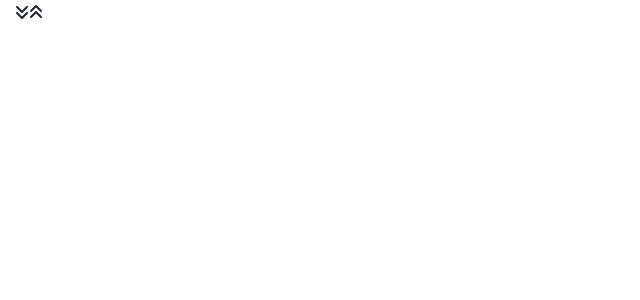
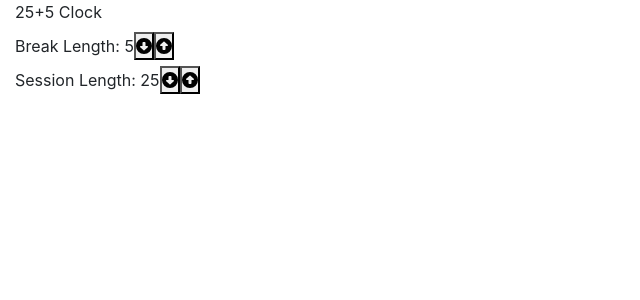
Before and after one commit to ingGGRM/freeCodeCamp-Certifications, a React (Vite) app in the folder frontEnd-development-libraries/25-5-clock/: page / in a window 1280 px wide. Shown: the top 300 px of the page, without its empty margins (0-640 px from the left). Built offline with nearby package versions, Linux system fonts and the light colour scheme.

Commit message:
Certification3: 25 + 5 Clock  - Started creation of page elements. Added Button elements with FontAweson icons inside. Fixed click on buttons events pointed to Fas element instead of button. Added pointerEvents=none to Fas elements

```diff
--- a/frontEnd-development-libraries/25-5-clock/src/main.jsx
+++ b/frontEnd-development-libraries/25-5-clock/src/main.jsx
@@ -3,25 +3,53 @@ import ReactDOM from "react-dom/client";
 import "./index.css";
 
 /**********************************************************************************************/
-import { FontAwesomeIcon } from '@fortawesome/react-fontawesome'
-import { faAngleDoubleDown } from '@fortawesome/free-solid-svg-icons'
-import { faAngleDoubleUp } from '@fortawesome/free-solid-svg-icons'
+import { FontAwesomeIcon } from "@fortawesome/react-fontawesome";
+import { faArrowAltCircleDown } from "@fortawesome/free-solid-svg-icons";
+import { faArrowAltCircleUp } from "@fortawesome/free-solid-svg-icons";
 
-const arrowDown = <FontAwesomeIcon icon={faAngleDoubleDown} />
-const arrowUp = <FontAwesomeIcon icon={faAngleDoubleUp} />
+const arrowDown = <FontAwesomeIcon icon={faArrowAltCircleDown} pointerEvents="none" />;
+const arrowUp = <FontAwesomeIcon icon={faArrowAltCircleUp} pointerEvents="none" />;
 /**********************************************************************************************/
 
 class App extends React.Component {
 	constructor(props) {
 		super(props);
 
-		this.state = {};
+		this.state = {
+			break: 5,
+			session: 25,
+			counter: 0,
+		};
+
+		this.clickHandler = this.clickHandler.bind(this);
+	}
+
+	clickHandler(event) {
+		console.log(event.target.value);
 	}
 
 	render() {
 		return (
 			<div>
-				{arrowDown}{arrowUp}
+				<label id="title">25+5 Clock</label>
+				<div id="settings-panel">
+					<div id="break-panel">
+						<label id="break-label">
+							Break Length:
+							<span id="break-length">{` ${this.state.break}`}</span>
+						</label>
+						<button id="break-decrement" onClick={this.clickHandler} value="breakDown">{arrowDown}</button>
+						<button id="break-increment" onClick={this.clickHandler} value="breakUp">{arrowUp}</button>
+					</div>
+					<div id="session-panel">
+						<label id="session-label">
+							Session Length:
+							<span id="session-length">{` ${this.state.session}`}</span>
+							<button id="session-decrement" onClick={this.clickHandler} value="sessionDown">{arrowDown}</button>
+							<button id="session-increment" onClick={this.clickHandler} value="sessionUp">{arrowUp}</button>
+						</label>
+					</div>
+				</div>
 			</div>
 		);
 	}
```
